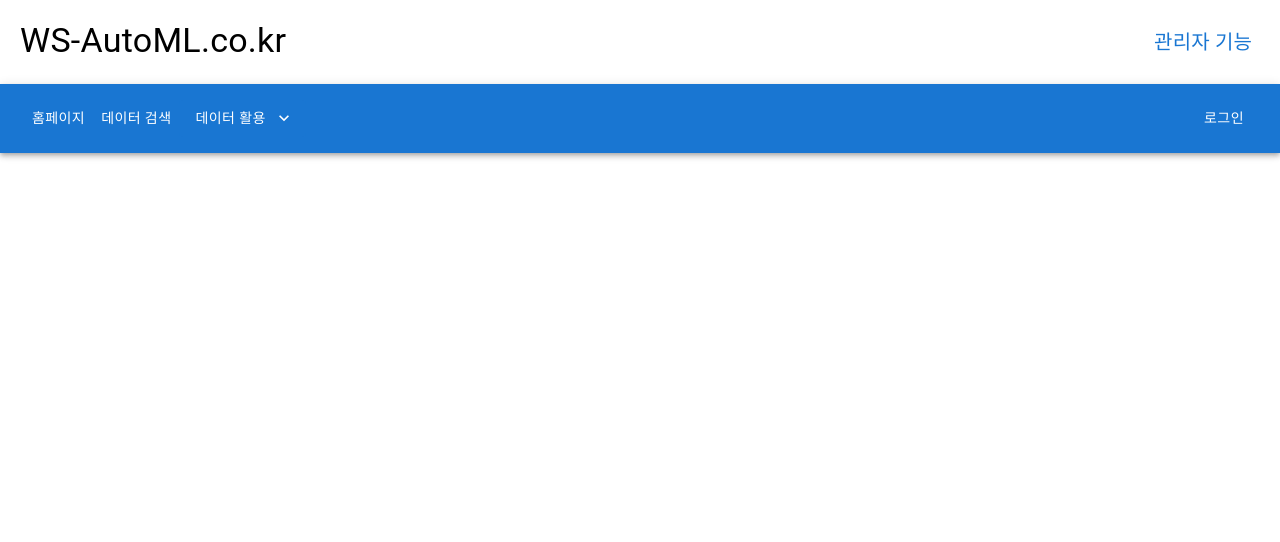
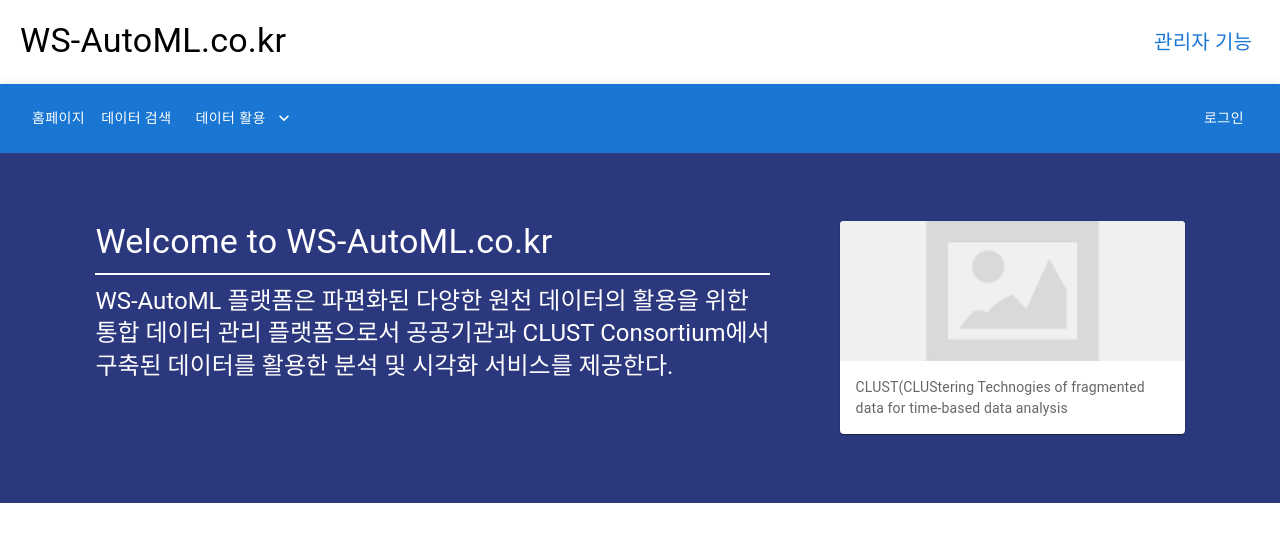
Before and after one commit to ClustProject/WSAutoMLMainWeb, a React (Create React App) app in the folder user-web/: page / in a window 1280 px wide. Shown: the top 542 px of the page. Built offline with nearby package versions, Linux system fonts and the light colour scheme.

Commit message:
feat: 홈배너 추가
See Also:
- https://mui.com/material-ui/react-card/#media

```diff
--- a/user-web/src/components/containers/MainPageContainer.jsx
+++ b/user-web/src/components/containers/MainPageContainer.jsx
@@ -2,12 +2,14 @@
 
 import Header from "../presentational/header/Header";
 import MainAppBar from "../presentational/appbar/MainAppBar";
+import HomeBanner from "../presentational/banner/HomeBanner";
 
 export default function MainPageContainer() {
   return (
     <>
       <Header/>
       <MainAppBar/>
+      <HomeBanner/>
     </>
   );
 }
--- /dev/null
+++ b/user-web/src/components/presentational/banner/ClustImageCard.jsx
@@ -0,0 +1,27 @@
+import React from "react";
+
+import Card from "@mui/material/Card";
+import {CardActionArea} from "@mui/material";
+import CardMedia from "@mui/material/CardMedia";
+import CardContent from "@mui/material/CardContent";
+import Typography from "@mui/material/Typography";
+
+export default function ClustImageCard() {
+  return (
+    <Card sx={{maxWidth: 345}}>
+      <CardActionArea>
+        <CardMedia
+          component="img"
+          height="140"
+          image="/static/images/cards/empty.png"
+          alt="green iguana"
+        />
+        <CardContent>
+          <Typography variant="body2" color="text.secondary">
+            CLUST(CLUStering Technogies of fragmented data for time-based data analysis
+          </Typography>
+        </CardContent>
+      </CardActionArea>
+    </Card>
+  );
+}
--- /dev/null
+++ b/user-web/src/components/presentational/banner/HomeBanner.jsx
@@ -0,0 +1,29 @@
+import React from "react";
+
+import {Box} from "@mui/material";
+import IntroduceCommentBox from "./IntroduceCommentBox";
+import ClustImageCard from "./ClustImageCard";
+
+export default function HomeBanner() {
+  return (
+    <Box sx={{
+      backgroundColor: "#2c387e",
+      height: "350px",
+      display: 'flex',
+      alignItems: 'center',
+      justifyContent: "center"
+    }}>
+      <Box sx={{
+        display: 'flex',
+        justifyContent: "center"
+      }}>
+        <IntroduceCommentBox/>
+        <Box sx={{
+          margin: "35px"
+        }}/>
+        <ClustImageCard/>
+
+      </Box>
+    </Box>
+  );
+}
--- /dev/null
+++ b/user-web/src/components/presentational/banner/IntroduceCommentBox.jsx
@@ -0,0 +1,31 @@
+import React from "react";
+
+import {Box, Divider} from "@mui/material";
+import Typography from "@mui/material/Typography";
+
+export default function IntroduceCommentBox() {
+  return (
+    <Box sx={{
+      color: "white"
+    }}>
+      <Typography variant="h4">
+        Welcome to WS-AutoML.co.kr
+      </Typography>
+      <Divider sx={{
+        marginTop: "10px",
+        marginBottom: "10px",
+        border: 1,
+        borderColor: "white"
+      }}/>
+      <Typography variant="h5">
+        WS-AutoML 플랫폼은 파편화된 다양한 원천 데이터의 활용을 위한
+      </Typography>
+      <Typography variant="h5">
+        통합 데이터 관리 플랫폼으로서 공공기관과 CLUST Consortium에서
+      </Typography>
+      <Typography variant="h5">
+        구축된 데이터를 활용한 분석 및 시각화 서비스를 제공한다.
+      </Typography>
+    </Box>
+  );
+}
```
Also changed, not shown: user-web/public/static/images/cards/empty.png (added).
